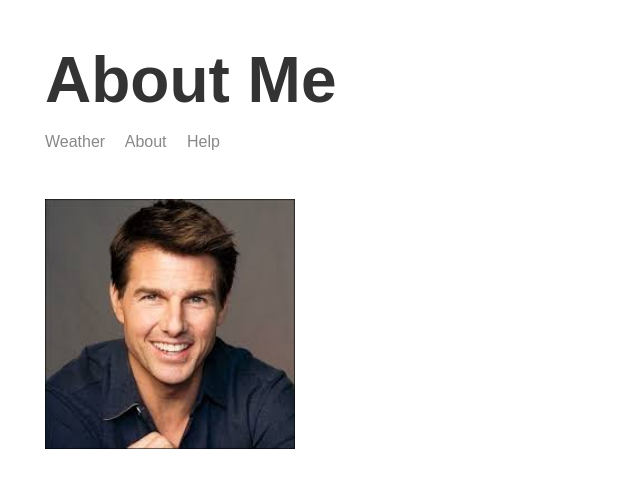
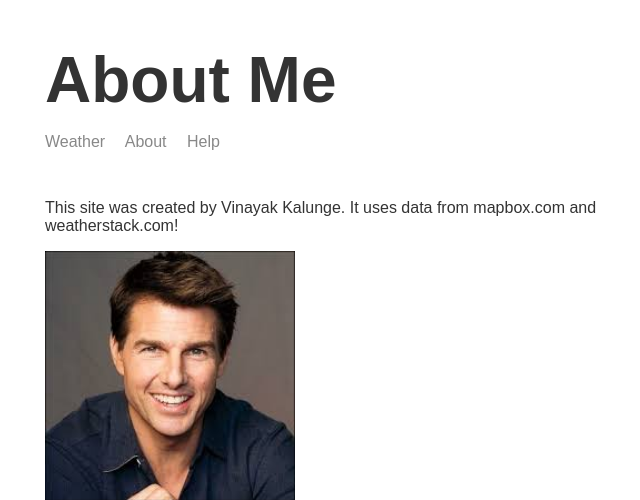
Before and after one commit to vinayakkalunge/node-weather-website, a Node server app: page /about in a window 1280 px wide. Shown: the top 500 px of the page, without its empty margins (270-910 px from the left). Run offline with Node 20, Linux system fonts and the light colour scheme; some libraries are stand-ins or nearby versions.

Commit message:
Add about text

```diff
--- a/templates/views/about.hbs
+++ b/templates/views/about.hbs
@@ -9,6 +9,7 @@
 <body>
     <div class="main-content">
         {{>header}}
+        <p>This site was created by Vinayak Kalunge. It uses data from mapbox.com and weatherstack.com!</p>
         <img class="portrait" src="/img/sample.jpg">
     </div>
 
```
